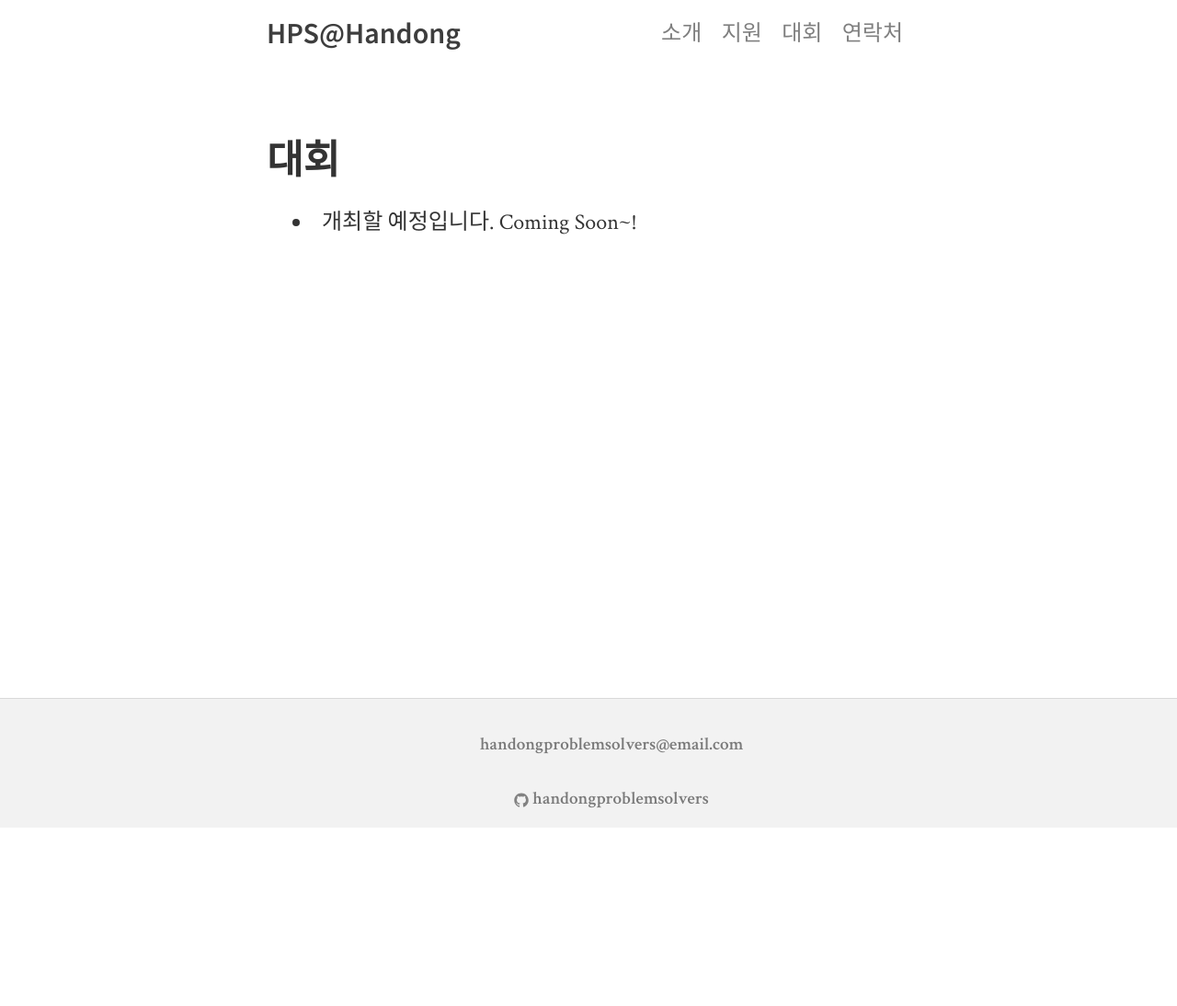
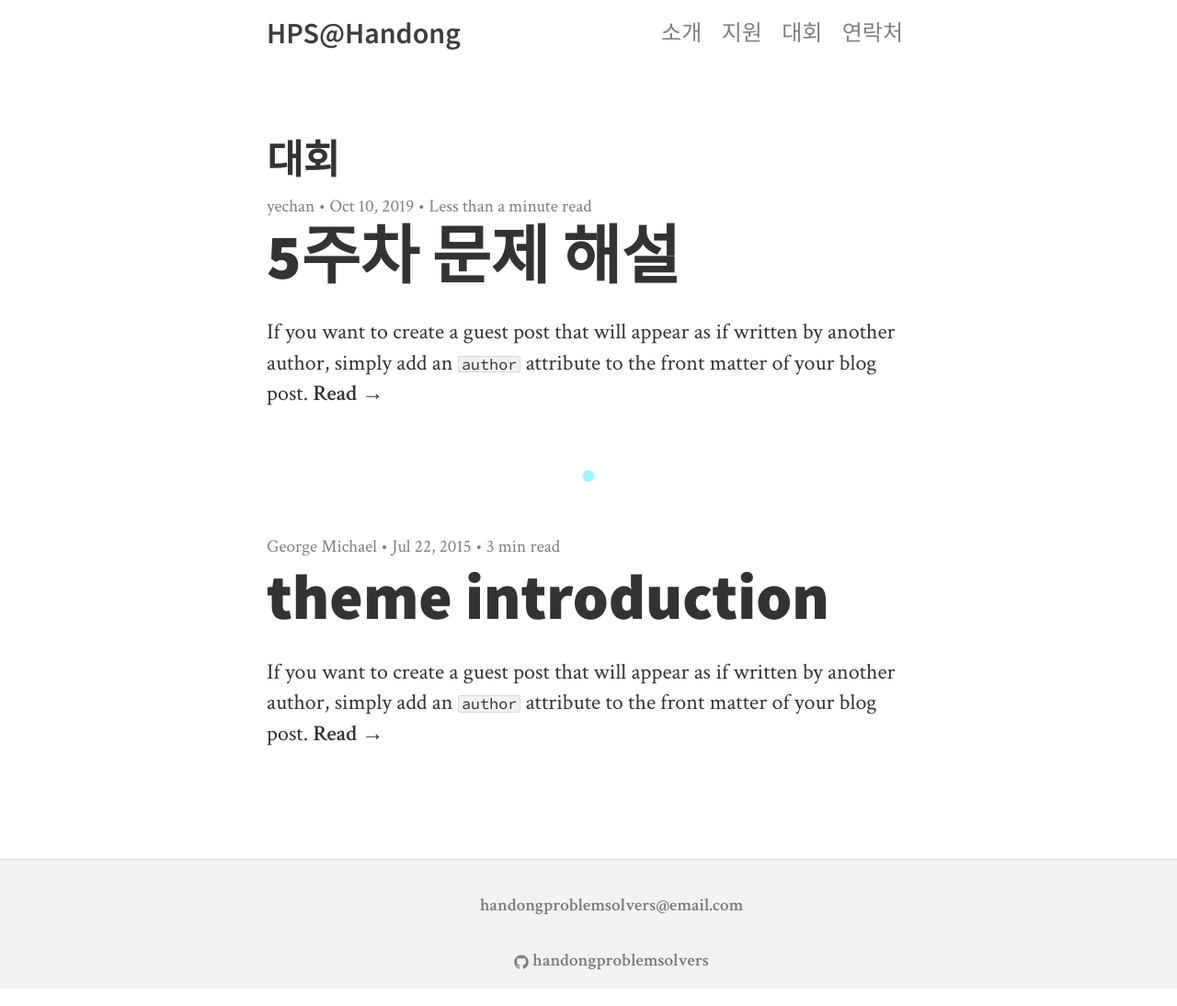
Before and after one commit to HandongProblemSolvers/handongproblemsolvers.github.io, a Jekyll site: the page built from contest/contest.md, in a window 1280 px wide. Shown: the whole page at 92% size. Built offline with Jekyll 4.4.1, drawn with Linux system fonts in a browser that asks for light colours; nearby versions of some CDN libraries; before the commit the page ends 918 px from its top, so only the background shows below that.

Commit message:
HELLO SITE

```diff
--- a/_config.yml
+++ b/_config.yml
@@ -30,6 +30,8 @@ lang: ko
 
 plugins:
   - jekyll-redirect-from
+  - jekyll-paginate
+  - jekyll-feed
 
 # FROM THIS POINT ON EVERYTHING IS OPTIONAL
 
@@ -143,12 +145,13 @@ exclude: [vendor]
 highlighter: rouge
 kramdown:
   input: GFM
+
 paginate_path: "/page-:num/"
 permalink: pretty
 defaults:
   -
     scope:
-      path: ""
+      path: "/contest"
       type: "posts"
     values:
       layout: "post"
--- a/_posts/2015-07-22-theme-introduction.md
+++ b/_posts/2015-07-22-theme-introduction.md
@@ -1,5 +1,12 @@
 ---
-title: Theme introduction
+title: theme introduction
+
+author:
+  name: George Michael
+  info: (@<a href="https://twitter.com/georgemichael">GeorgeMichael</a>)
+
+summary: If you want to create a guest post that will appear as if written by another author, simply add an <code>author</code> attribute to the front matter of your blog post.
+
 cover-image: hipster.jpg
 ---
 
--- a/contest/contest.md
+++ b/contest/contest.md
@@ -7,4 +7,39 @@ lang: ko
 order: 100
 ---
 
-- 개최할 예정입니다. Coming Soon~!
+{% for post in site.posts %}
+
+{% assign minutes = post.content | number_of_words | divided_by: 180 %}
+{% if minutes == 0 %}
+  {% assign read-time = site.var_less_than_a_minute_read %}
+{% else %}
+  {% assign read-time = minutes | append: "&nbsp;" | append: site.var_min_read %}
+{% endif %}
+
+  <article>
+    <span class="meta">
+      {% if site.display-author-front-page %}
+        {% if post.author.name %}
+          {{ post.author.name }} •
+        {% else %}
+          {% if site.author.name %}
+            {{ site.author.name }} •
+          {% endif %}
+        {% endif %}
+      {% endif %}
+      {{ post.date | date: site.date_format }} • {{ read-time }}</span>
+    <a href="{{ post.url | prepend: site.baseurl }}"><h1>{{ post.title }}</h1></a>
+      <p>
+      {% if post.summary %}
+        {{ post.summary }}&nbsp;<a class="read-more" href="{{ post.url | prepend: site.baseurl }}">{{ site.var_read }}  →</a>
+      {% else %}
+        {{ post.excerpt | remove: '<p>' | remove: '</p>' }}&nbsp;<a class="read-more" href="{{ post.url | prepend: site.baseurl }}">{{ site.var_read }}  →</a>
+      {% endif %}
+      </p>
+
+  </article>
+{% endfor %}
+
+<!-- {% if site.previous_page or site.next_page %}
+  {% include pagination.html %}
+{% endif %} -->
```
Also changed, not shown: _posts/2012-01-18-hello-world.md (deleted, +0 -10 lines), _posts/2013-02-10-code-snippets.md (deleted, +0 -21 lines), _posts/2013-03-15-guest-posts.md (deleted, +0 -25 lines), _posts/2019-10-10-5주차-문제해설.md (added, +8 -0 lines), index.html (added, +8 -0 lines), index/index.md (deleted, +0 -10 lines), Gemfile.lock.
